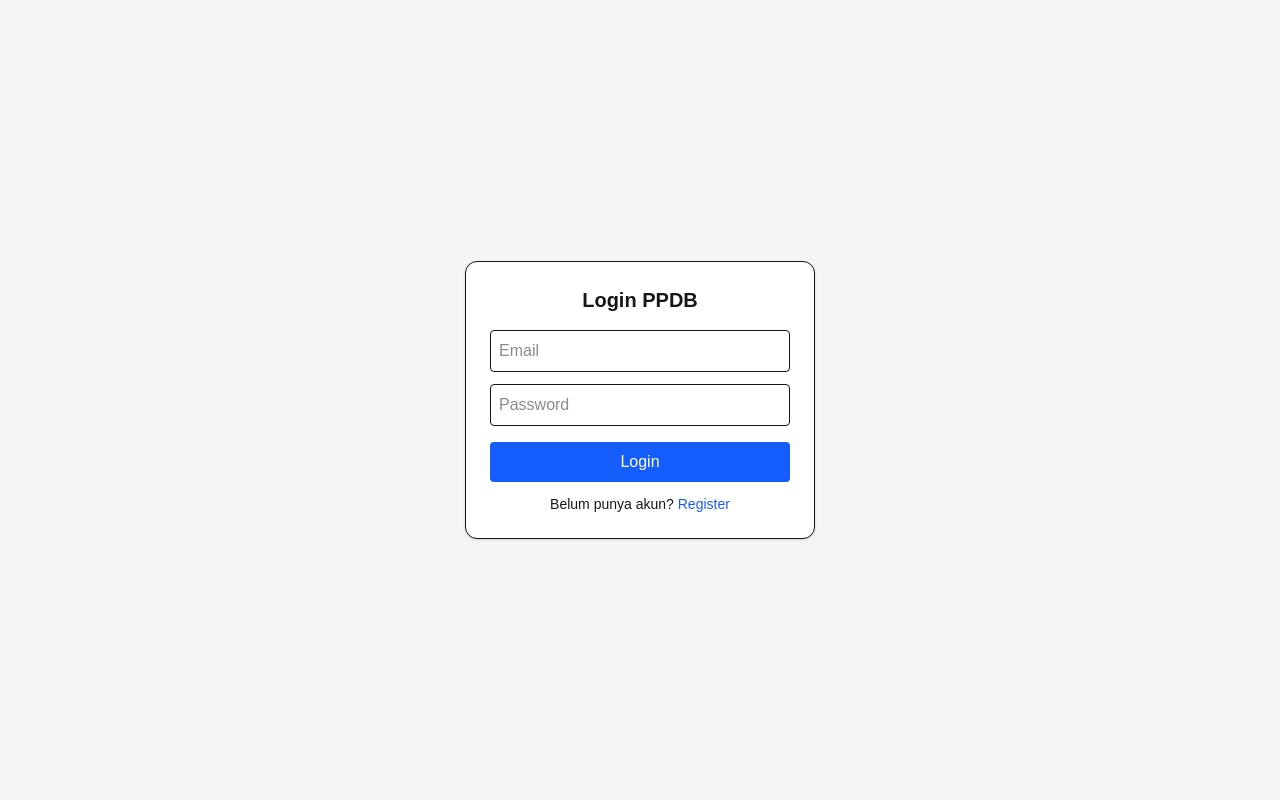
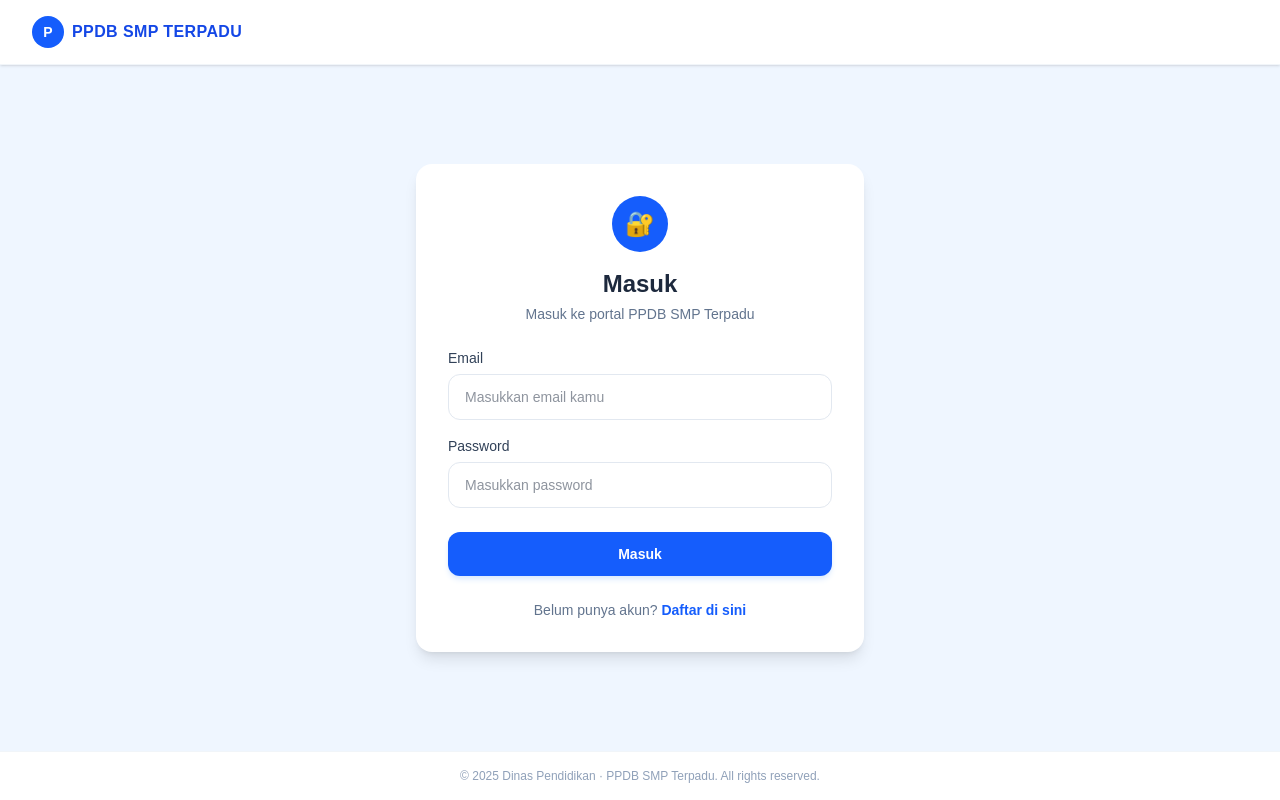
Before and after one commit to argabayu-cloud/ppdb-system, a Next.js app in the folder frontend-ppdb/: page /auth/login in a window 1280 px wide. Built offline with nearby package versions, Linux system fonts and the light colour scheme; no server answers.

Commit message:
feat: implement user authentication login and registration pages

```diff
--- a/frontend-ppdb/src/app/auth/login/page.tsx
+++ b/frontend-ppdb/src/app/auth/login/page.tsx
@@ -1,100 +1,125 @@
 "use client";
 
 import { useState } from "react";
-import { useRouter } from "next/navigation";
-import { fetcher } from "@/lib/api";
 import Link from "next/link";
+import { loginUser } from "@/lib/api";
 
 export default function LoginPage() {
-  const router = useRouter();
-
-  const [email, setEmail] = useState("");
-  const [password, setPassword] = useState("");
-
+  const [form, setForm] = useState({ email: "", password: "" });
   const [loading, setLoading] = useState(false);
   const [error, setError] = useState("");
 
-  const handleLogin = async (e: React.FormEvent) => {
-    e.preventDefault();
+  const handleChange = (e: React.ChangeEvent<HTMLInputElement>) => {
+    setForm({ ...form, [e.target.name]: e.target.value });
+    setError("");
+  };
+
+  const handleLogin = async () => {
+    if (!form.email || !form.password) {
+      setError("Email dan password wajib diisi!");
+      return;
+    }
     setLoading(true);
-    setError("");
-
     try {
-      const res = await fetcher("/auth/login", {
-        method: "POST",
-        body: JSON.stringify({
-          email,
-          password,
-        }),
+      const res = await loginUser({
+        email: form.email,
+        password: form.password,
       });
-
-      // ✅ simpan token ke localStorage
-      localStorage.setItem("token", res.data.token);
-
-      alert("Login berhasil");
-
-      // redirect (bebas mau ke dashboard / homepage)
-      router.push("/dashboard");
-    } catch (err: unknown) {
-      if (err instanceof Error) {
-        setError(err.message);
+      if (res.token) {
+        localStorage.setItem("token", res.token);
+        window.location.href = "/dashboard";
       } else {
-        setError("Terjadi kesalahan");
+        setError(res.message || "Email atau password salah!");
       }
-    } finally {
+    } catch (_err) {
+      setError("Tidak bisa terhubung ke server!");
+    }
     setLoading(false);
-    }
   };
 
   return (
-    <div className="flex h-screen items-center justify-center bg-gray-100">
-      <form
-        onSubmit={handleLogin}
-        className="w-[350px] p-6 border rounded-xl shadow bg-white"
-      >
-        <h1 className="text-xl font-bold mb-4 text-center">
-          Login PPDB
-        </h1>
+    <div className="min-h-screen bg-blue-50 flex flex-col">
+      {/* Navbar */}
+      <nav className="w-full px-8 py-4 flex items-center bg-white border-b border-slate-100 shadow-sm">
+        <div className="flex items-center gap-2">
+          <div className="w-8 h-8 rounded-full bg-blue-600 flex items-center justify-center">
+            <span className="text-white font-bold text-sm">P</span>
+          </div>
+          <span className="font-bold text-blue-700 text-base tracking-wide uppercase">
+            PPDB SMP Terpadu
+          </span>
+        </div>
+      </nav>
 
+      {/* Main */}
+      <main className="flex-1 flex items-center justify-center px-4 py-12">
+        <div className="w-full max-w-md bg-white rounded-2xl shadow-lg p-8 flex flex-col gap-6">
+
+          {/* Header */}
+          <div className="text-center">
+            <div className="w-14 h-14 rounded-full bg-blue-600 flex items-center justify-center mx-auto mb-4">
+              <span className="text-white text-2xl">🔐</span>
+            </div>
+            <h1 className="text-2xl font-bold text-slate-800">Masuk</h1>
+            <p className="text-slate-500 text-sm mt-1">
+              Masuk ke portal PPDB SMP Terpadu
+            </p>
+          </div>
+
+          {/* Error */}
           {error && (
-          <p className="text-red-500 text-sm mb-3 text-center">
-            {error}
-          </p>
+            <div className="bg-red-50 border border-red-200 text-red-600 text-sm px-4 py-3 rounded-xl">
+              ⚠️ {error}
+            </div>
           )}
 
-        {/* Email */}
+          {/* Form */}
+          <div className="flex flex-col gap-4">
+            <div className="flex flex-col gap-1.5">
+              <label className="text-sm font-medium text-slate-700">Email</label>
               <input
                 type="email"
-          placeholder="Email"
-          className="w-full mb-3 p-2 border rounded"
-          value={email}
-          onChange={(e) => setEmail(e.target.value)}
+                name="email"
+                value={form.email}
+                onChange={handleChange}
+                placeholder="Masukkan email kamu"
+                className="border border-slate-200 rounded-xl px-4 py-3 text-sm text-slate-800 outline-none focus:border-blue-500 focus:ring-2 focus:ring-blue-100 transition-all"
               />
+            </div>
 
-        {/* Password */}
+            <div className="flex flex-col gap-1.5">
+              <label className="text-sm font-medium text-slate-700">Password</label>
               <input
                 type="password"
-          placeholder="Password"
-          className="w-full mb-4 p-2 border rounded"
-          value={password}
-          onChange={(e) => setPassword(e.target.value)}
+                name="password"
+                value={form.password}
+                onChange={handleChange}
+                placeholder="Masukkan password"
+                className="border border-slate-200 rounded-xl px-4 py-3 text-sm text-slate-800 outline-none focus:border-blue-500 focus:ring-2 focus:ring-blue-100 transition-all"
               />
+            </div>
 
             <button
-          type="submit"
+              onClick={handleLogin}
               disabled={loading}
-          className="w-full bg-blue-600 text-white p-2 rounded"
+              className="mt-2 bg-blue-600 hover:bg-blue-700 disabled:bg-blue-300 text-white font-semibold py-3 rounded-xl transition-colors shadow-md shadow-blue-100 text-sm"
             >
-          {loading ? "Loading..." : "Login"}
+              {loading ? "Memproses..." : "Masuk"}
             </button>
+          </div>
 
-        <p className="text-sm mt-3 text-center">
+          <p className="text-center text-sm text-slate-500">
             Belum punya akun?{" "}
-          <Link href="/register" className="text-blue-600">
-            Register
+            <Link href="/register" className="text-blue-600 font-semibold hover:underline">
+              Daftar di sini
             </Link>
           </p>
-      </form>
+        </div>
+      </main>
+
+      <footer className="text-center py-4 text-xs text-slate-400 border-t border-slate-100 bg-white">
+        © 2025 Dinas Pendidikan · PPDB SMP Terpadu. All rights reserved.
+      </footer>
     </div>
   );
 }
--- a/frontend-ppdb/src/app/auth/register/page.tsx
+++ b/frontend-ppdb/src/app/auth/register/page.tsx
@@ -100,7 +100,7 @@ export default function RegisterPage() {
 
         <p className="text-sm mt-3 text-center">
           Sudah punya akun?{" "}
-          <Link href="auth/login" className="text-blue-600">
+          <Link href="" className="text-blue-600">
             Login
           </Link>
         </p>
--- a/frontend-ppdb/src/app/login/page.tsx
+++ /dev/null
@@ -1,125 +0,0 @@
-"use client";
-
-import { useState } from "react";
-import Link from "next/link";
-import { loginUser } from "@/lib/api";
-
-export default function LoginPage() {
-  const [form, setForm] = useState({ email: "", password: "" });
-  const [loading, setLoading] = useState(false);
-  const [error, setError] = useState("");
-
-  const handleChange = (e: React.ChangeEvent<HTMLInputElement>) => {
-    setForm({ ...form, [e.target.name]: e.target.value });
-    setError("");
-  };
-
-  const handleLogin = async () => {
-    if (!form.email || !form.password) {
-      setError("Email dan password wajib diisi!");
-      return;
-    }
-    setLoading(true);
-    try {
-      const res = await loginUser({
-        email: form.email,
-        password: form.password,
-      });
-      if (res.token) {
-        localStorage.setItem("token", res.token);
-        window.location.href = "/dashboard";
-      } else {
-        setError(res.message || "Email atau password salah!");
-      }
-    } catch (_err) {
-      setError("Tidak bisa terhubung ke server!");
-    }
-    setLoading(false);
-  };
-
-  return (
-    <div className="min-h-screen bg-blue-50 flex flex-col">
-      {/* Navbar */}
-      <nav className="w-full px-8 py-4 flex items-center bg-white border-b border-slate-100 shadow-sm">
-        <div className="flex items-center gap-2">
-          <div className="w-8 h-8 rounded-full bg-blue-600 flex items-center justify-center">
-            <span className="text-white font-bold text-sm">P</span>
-          </div>
-          <span className="font-bold text-blue-700 text-base tracking-wide uppercase">
-            PPDB SMP Terpadu
-          </span>
-        </div>
-      </nav>
-
-      {/* Main */}
-      <main className="flex-1 flex items-center justify-center px-4 py-12">
-        <div className="w-full max-w-md bg-white rounded-2xl shadow-lg p-8 flex flex-col gap-6">
-
-          {/* Header */}
-          <div className="text-center">
-            <div className="w-14 h-14 rounded-full bg-blue-600 flex items-center justify-center mx-auto mb-4">
-              <span className="text-white text-2xl">🔐</span>
-            </div>
-            <h1 className="text-2xl font-bold text-slate-800">Masuk</h1>
-            <p className="text-slate-500 text-sm mt-1">
-              Masuk ke portal PPDB SMP Terpadu
-            </p>
-          </div>
-
-          {/* Error */}
-          {error && (
-            <div className="bg-red-50 border border-red-200 text-red-600 text-sm px-4 py-3 rounded-xl">
-              ⚠️ {error}
-            </div>
-          )}
-
-          {/* Form */}
-          <div className="flex flex-col gap-4">
-            <div className="flex flex-col gap-1.5">
-              <label className="text-sm font-medium text-slate-700">Email</label>
-              <input
-                type="email"
-                name="email"
-                value={form.email}
-                onChange={handleChange}
-                placeholder="Masukkan email kamu"
-                className="border border-slate-200 rounded-xl px-4 py-3 text-sm text-slate-800 outline-none focus:border-blue-500 focus:ring-2 focus:ring-blue-100 transition-all"
-              />
-            </div>
-
-            <div className="flex flex-col gap-1.5">
-              <label className="text-sm font-medium text-slate-700">Password</label>
-              <input
-                type="password"
-                name="password"
-                value={form.password}
-                onChange={handleChange}
-                placeholder="Masukkan password"
-                className="border border-slate-200 rounded-xl px-4 py-3 text-sm text-slate-800 outline-none focus:border-blue-500 focus:ring-2 focus:ring-blue-100 transition-all"
-              />
-            </div>
-
-            <button
-              onClick={handleLogin}
-              disabled={loading}
-              className="mt-2 bg-blue-600 hover:bg-blue-700 disabled:bg-blue-300 text-white font-semibold py-3 rounded-xl transition-colors shadow-md shadow-blue-100 text-sm"
-            >
-              {loading ? "Memproses..." : "Masuk"}
-            </button>
-          </div>
-
-          <p className="text-center text-sm text-slate-500">
-            Belum punya akun?{" "}
-            <Link href="/register" className="text-blue-600 font-semibold hover:underline">
-              Daftar di sini
-            </Link>
-          </p>
-        </div>
-      </main>
-
-      <footer className="text-center py-4 text-xs text-slate-400 border-t border-slate-100 bg-white">
-        © 2025 Dinas Pendidikan · PPDB SMP Terpadu. All rights reserved.
-      </footer>
-    </div>
-  );
-}
```
Lines whose indentation alone changed are shown as unchanged.
